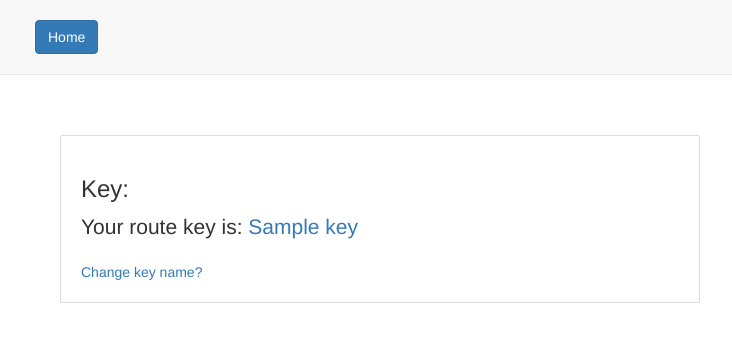
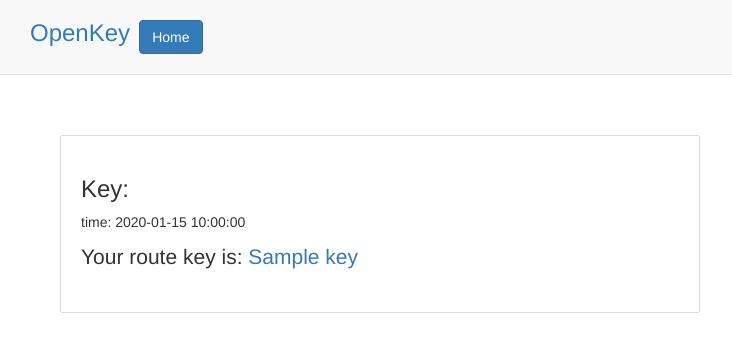
Before and after one commit to andreGarvin/openkey, a Flask app: template templates/resultPage.html in a window 1280 px wide. Shown: the top 352 px of the page, without its empty margins (0-732 px from the left). Run offline with Flask 2, Linux system fonts and the light colour scheme; the template is opened without the code that fills it: most values are stand-ins (such as "Sample title", 1, 10 or a date in 2020); some libraries are stand-ins or nearby versions.

Commit message:
made some changes and styling to the openkey

```diff
--- a/app.py
+++ b/app.py
@@ -42,7 +42,7 @@ def home():
 
             print("\nopenkey: new key was created: '%s'.\n" % new_key['key'])
 
-            return render_template('resultPage.html', link=new_key['link'], key=new_key['key'])
+            return render_template('resultPage.html', link=new_key['link'], key=new_key['key'], time=new_key['time'])
 
     return render_template('index.html', keys=db['activeKeys']['keys'])
 
@@ -56,7 +56,7 @@ def GETkey( key ):
 
             return jsonify({ 'key': i['link'], 'status': True })
 
-    return jsonify({ 'error_message': 'Key not found or is expired.', 'status': None })
+    return jsonify({ 'error_message': "Key '%s' does not exist or is expired." % ( key ), 'status': None })
 
 if __name__ == '__main__':
     app.run()
--- a/templates/index.html
+++ b/templates/index.html
@@ -5,6 +5,9 @@
         <!-- Latest compiled and minified CSS -->
         <link rel="stylesheet" href="https://maxcdn.bootstrapcdn.com/bootstrap/3.3.7/css/bootstrap.min.css" integrity="sha384-BVYiiSIFeK1dGmJRAkycuHAHRg32OmUcww7on3RYdg4Va+PmSTsz/K68vbdEjh4u" crossorigin="anonymous" />
         <style type="text/css">
+            .logo {
+              color: #337ab7;
+            }
             .bin {
                 background-color: #fff;
                 border: 1px solid #ddd;
@@ -23,6 +26,7 @@
     <body>
 
         <div class="navbar navbar-default navbar-static-top">
+            <h3 class='col-md-1 col-xs-2 logo'>OpenKey</h3>
             <button id='open' class="btn btn-primary pull-left">Open key</button>
         </div>
 
@@ -52,7 +56,7 @@
 
                     {% for k in keys %}
                         <p>
-                            <a id='key' class='lead' href="{{ k['link'] }}">{{ k['key'] }}</a>
+                            <a id='key' class='lead' href="{{ k['link'] }}">{{ k['key'] }}</a>: <p>{{ k['time'] }}</p>
                         </p>
                     {% endfor %}
 
--- a/templates/resultPage.html
+++ b/templates/resultPage.html
@@ -4,6 +4,9 @@
         <title></title>
         <link rel="stylesheet" href="https://maxcdn.bootstrapcdn.com/bootstrap/3.3.7/css/bootstrap.min.css" integrity="sha384-BVYiiSIFeK1dGmJRAkycuHAHRg32OmUcww7on3RYdg4Va+PmSTsz/K68vbdEjh4u" crossorigin="anonymous" />
         <style type="text/css">
+            .logo {
+              color: #337ab7;
+            }
             .bin {
                 background-color: #fff;
                 border: 1px solid #ddd;
@@ -19,17 +22,18 @@
     <body>
 
         <div class="navbar navbar-default navbar-static-top col-md-12 col-xs-12">
+            <h3 class='col-md-1 col-xs-2 logo'>OpenKey</h3>
             <a href='/' class="btn btn-primary pull-left">Home</a>
         </div>
 
         <div class='bin col-md-6 col-xs-6'>
             <h3>Key:</h3>
-
+            <p>time: {{ time }}</p>
             <p class='lead'>
                 Your route key is: <a href="{{ link }}"> {{ key }} </a>
             </p>
 
-            <a href='/changeKey'>Change key name?</a>
+            <!-- <a href='/changeKey'>Change key name?</a> -->
         </div>
     </body>
 </html>
```
